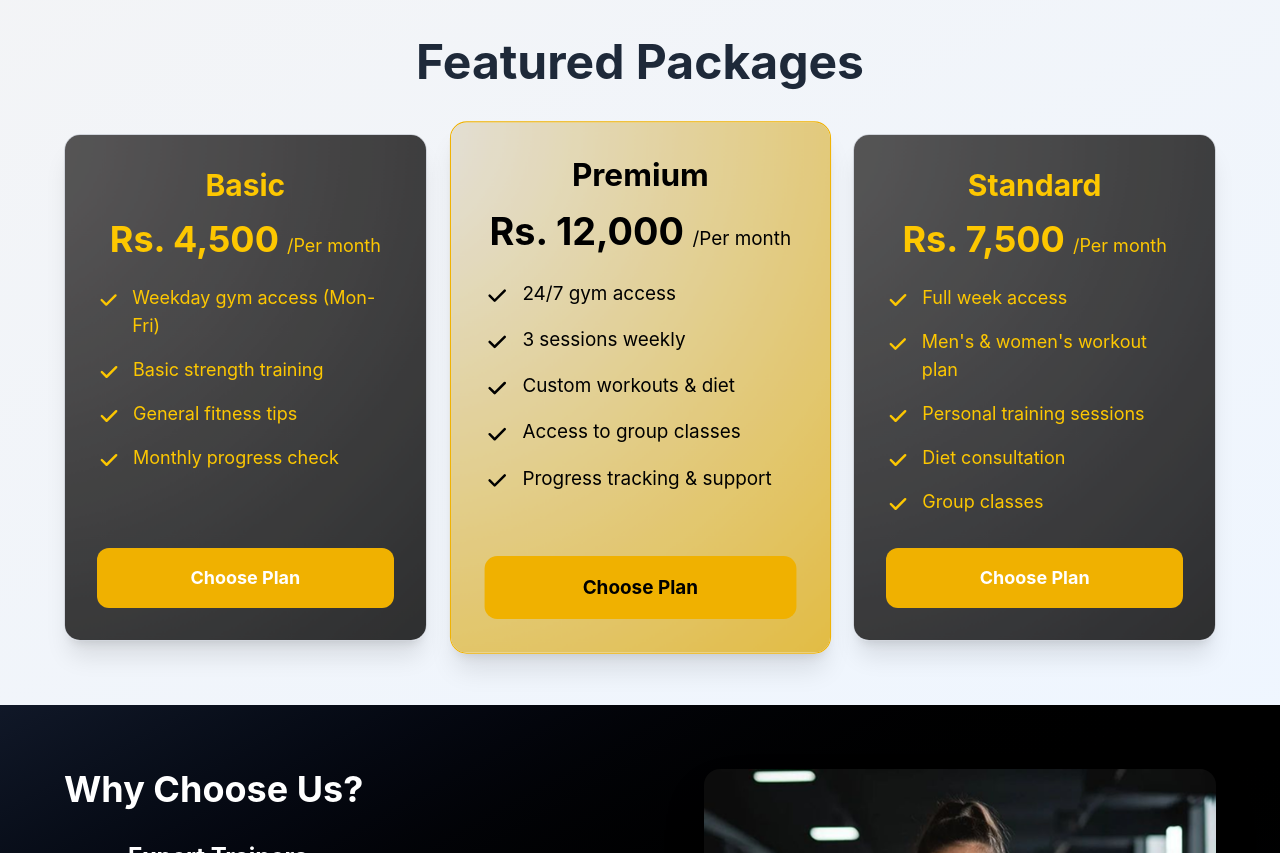
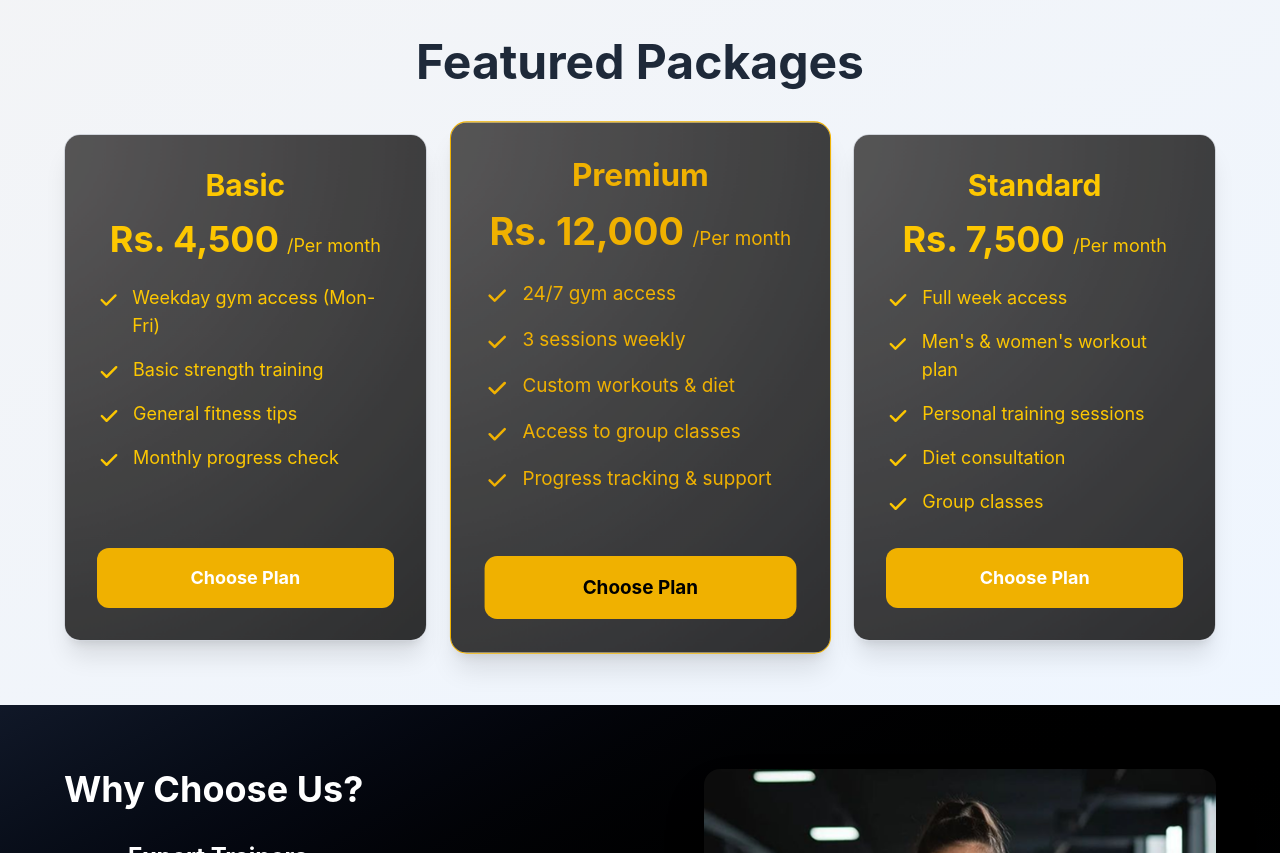
Before and after one commit to supunyasanthaofficial/Gym, a React (Vite) app: page / in a window 1280 px wide. Shown: the part 480-1333 px from the top of the page. Built offline with nearby package versions, Linux system fonts and the light colour scheme.

Commit message:
change premium card bg and font color.

```diff
--- a/src/components/PricingCard.jsx
+++ b/src/components/PricingCard.jsx
@@ -1,6 +1,7 @@
 import bg1 from "../assets/images/bg1.png";
 import bg2 from "../assets/images/bg2.png";
-import bg3 from "../assets/images/bg3.png";
+
+import bg4 from "../assets/images/bg4.png";
 
 const PricingCard = ({ plan }) => {
   const getBackgroundImage = (planId) => {
@@ -8,7 +9,7 @@ const PricingCard = ({ plan }) => {
       case 1:
         return bg1;
       case 2:
-        return bg3;
+        return bg4;
       case 3:
         return bg2;
       default:
@@ -17,7 +18,7 @@ const PricingCard = ({ plan }) => {
   };
 
   const getTextColor = (planId, highlight) => {
-    if (highlight) return "text-black";
+    if (highlight) return "text-yellow-500";
     return "text-yellow-400";
   };
 
@@ -72,7 +73,7 @@ const PricingCard = ({ plan }) => {
               <svg
                 className={`w-6 h-6 mr-3 mt-1 transition-colors duration-300 group-hover:scale-110 ${
                   plan.highlight
-                    ? "text-black group-hover:text-white"
+                    ? "text-yellow-500 group-hover:text-white"
                     : "text-yellow-400 group-hover:text-white"
                 }`}
                 fill="currentColor"
```
